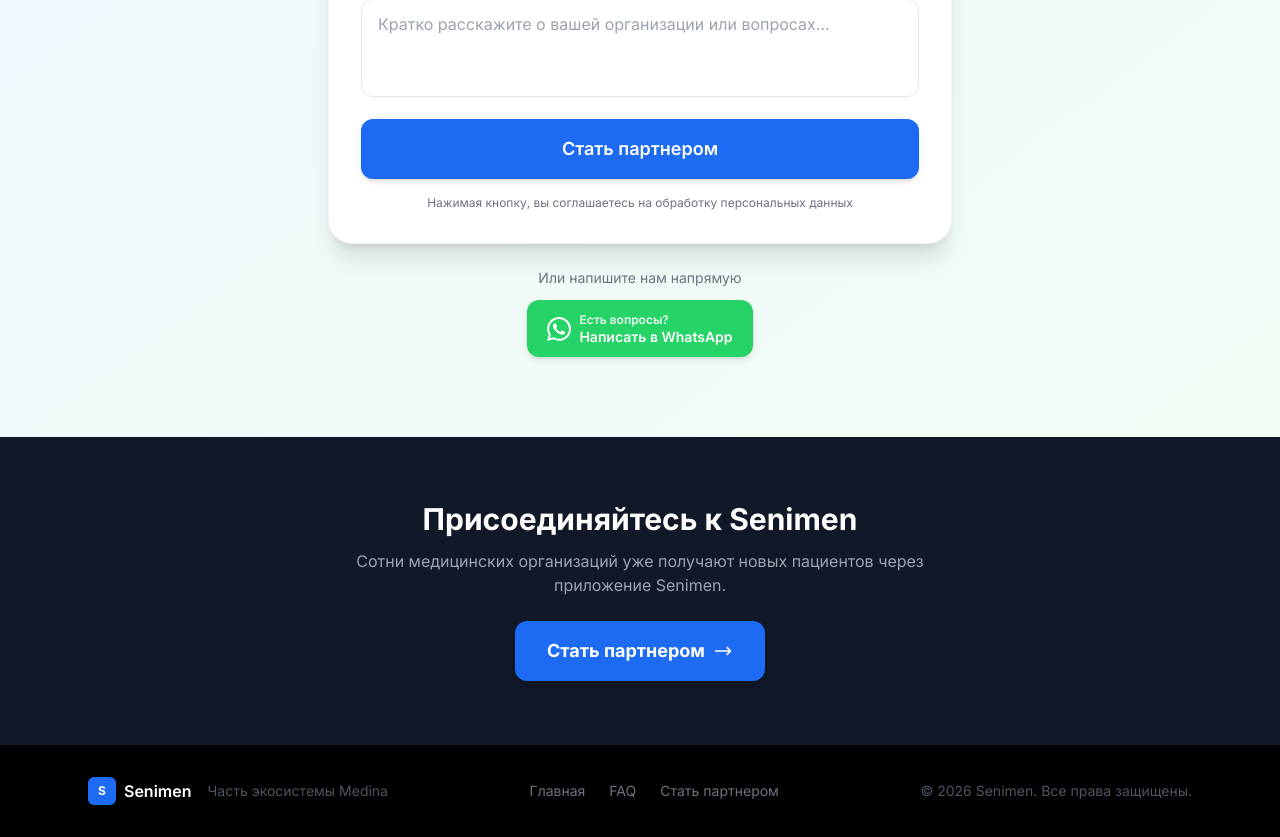
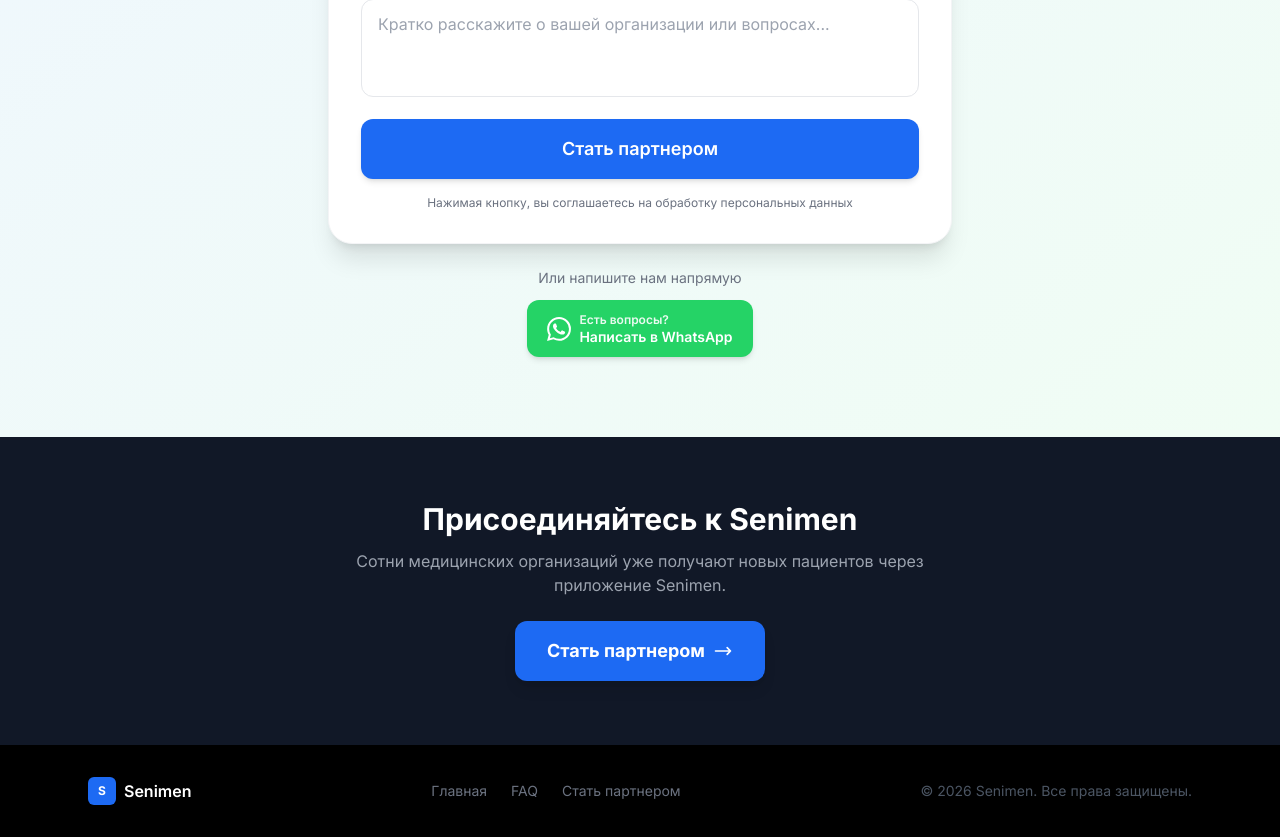
Before and after one commit to botamussa/senimen, a Next.js app: page /partners in a window 1280 px wide. Shown: the part 4709-5546 px from the top of the page. Built offline with nearby package versions, Linux system fonts and the light colour scheme; no server answers.

Commit message:
Remove Medina mentions from partners page footer

```diff
--- a/app/partners/page.tsx
+++ b/app/partners/page.tsx
@@ -425,7 +425,6 @@
               <span className="text-white font-bold text-xs">S</span>
             </div>
             <span className="text-white font-semibold">Senimen</span>
-            <span className="text-gray-600 text-sm ml-2">Часть экосистемы Medina</span>
           </div>
           <div className="flex gap-6 text-sm">
             <Link href="/" className="hover:text-white transition-colors">
```
